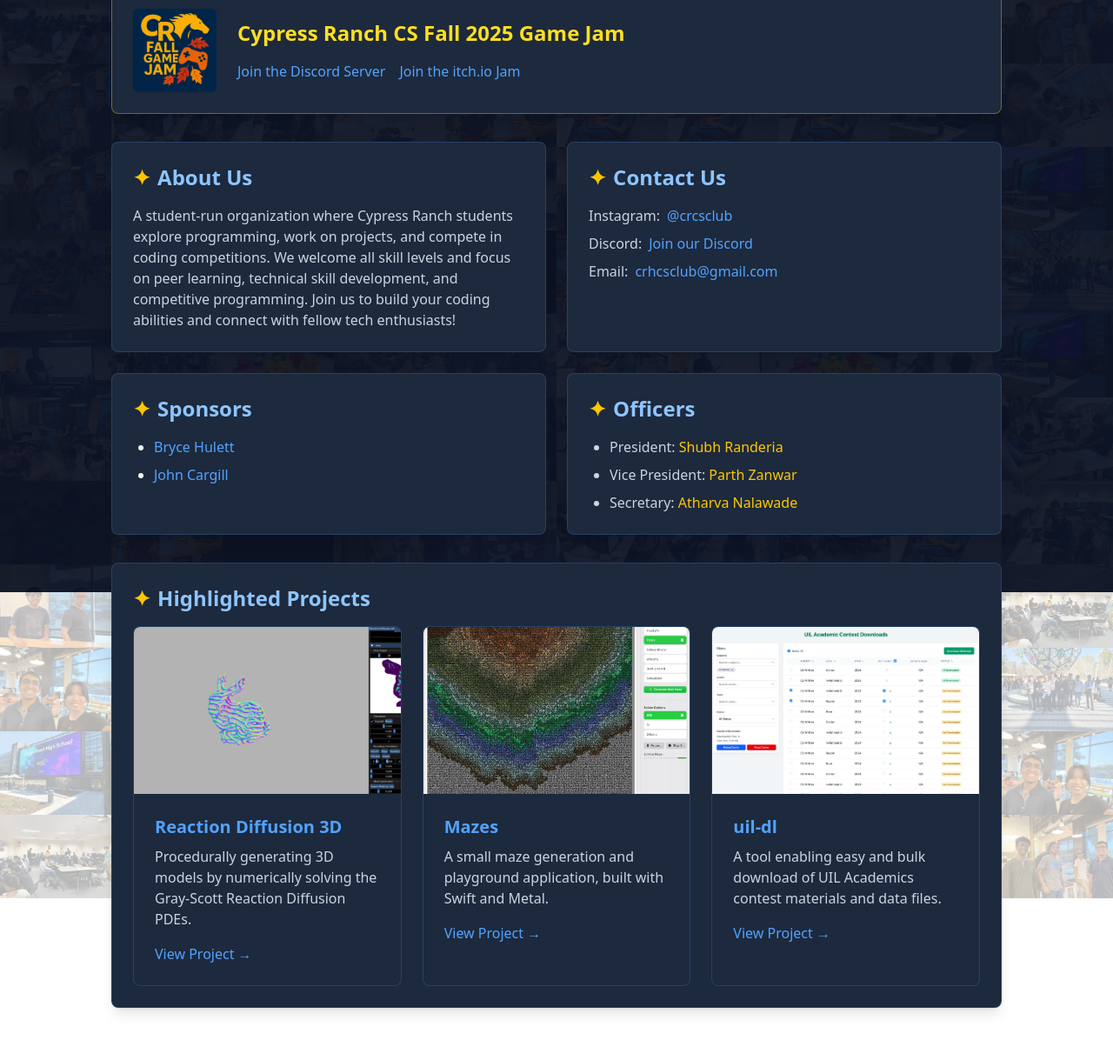
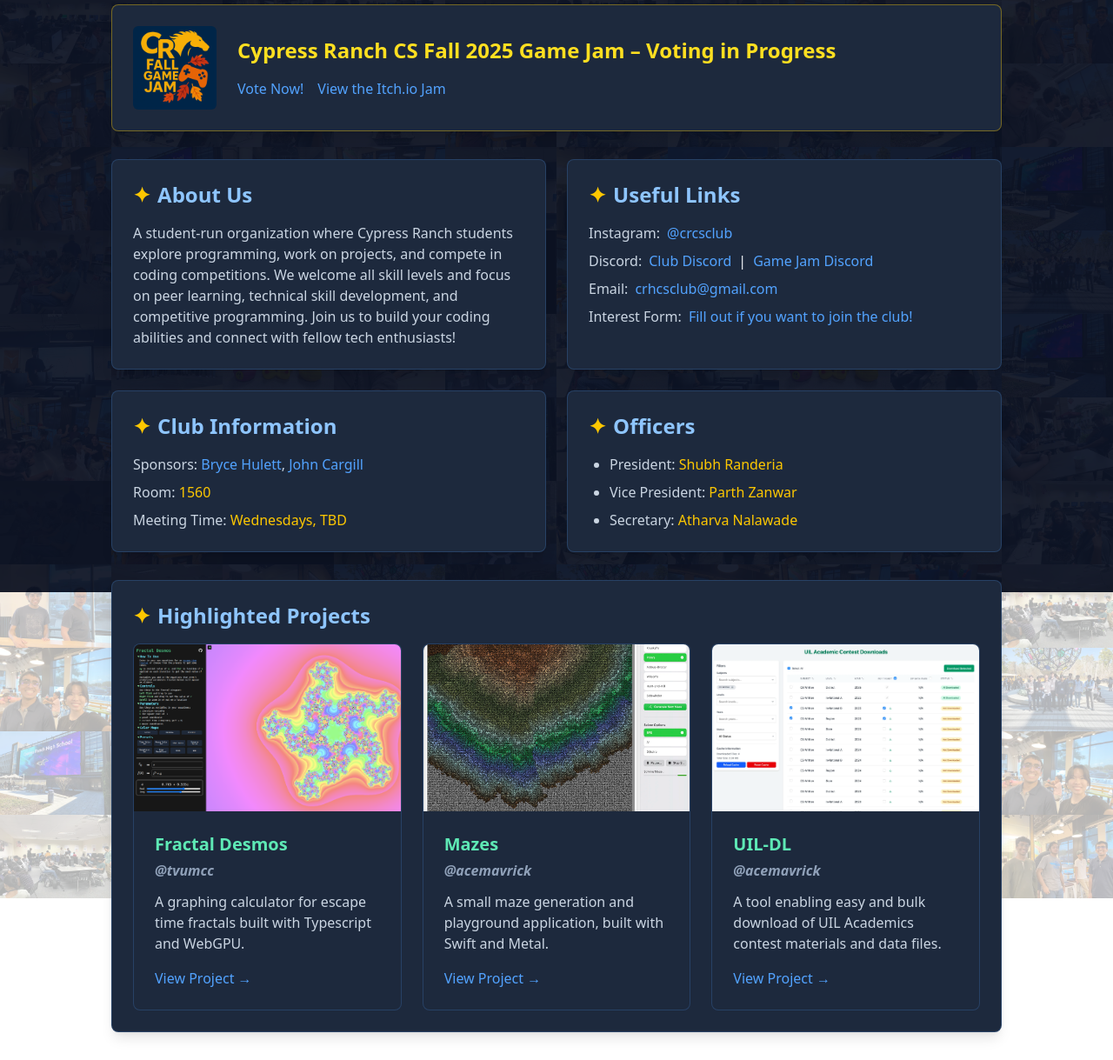
Before and after one commit to cyranch-csclub/cyranch-csclub.github.io, a website: page index.html in a window 1280 px wide. Shown: the part 119-1338 px from the top of the page at 87% size. Before the commit the page ends 1310 px from the top, so only its background shows below. Drawn offline with Linux system fonts and the light colour scheme.

Commit message:
Website updates

```diff
--- a/index.html
+++ b/index.html
@@ -16,18 +16,18 @@
     <div class="fixed inset-0 z-20 bg-slate-900/80"></div>
     <!-- Content -->
     <div class="relative z-30 min-h-screen text-slate-100 p-8">
-        <h1 class="text-4xl font-bold text-blue-400 mb-8 text-center">Cypress Ranch CS Club</h1>
+        <h1 class="text-6xl font-bold text-sky-300 mb-8 text-center">Cypress Ranch CS Club</h1>
 
         <div class="max-w-5xl mx-auto space-y-8">
-            <!-- Game Jam Banner -->
+            <!-- Banner -->
             <div class="bg-slate-800 p-6 rounded-lg shadow-lg border border-yellow-400/40 hover:border-yellow-400/60 transition-colors flex items-center gap-6">
                 <img src="images/gamejam_icon.png" alt="Game Jam Icon" class="w-24 h-24 rounded-md">
                 <div class="flex-1">
-                    <h2 class="text-2xl font-semibold text-yellow-300 mb-2">Cypress Ranch CS Fall 2025 Game Jam</h2>
+                    <h2 class="text-2xl font-semibold text-yellow-300 mb-2">Cypress Ranch CS Fall 2025 Game Jam – Voting in Progress</h2>
                     <p class="text-slate-300 mb-4">   </p>
                     <div class="flex items-center gap-4">
-                        <a href="https://discord.gg/JsRVnsem" class="text-blue-400 hover:text-yellow-400 transition-colors">Join the Discord Server</a>
-                        <a href="https://itch.io/jam/crcs-fall-2025" class="text-blue-400 hover:text-yellow-400 transition-colors">Join the itch.io Jam</a>
+                        <a href="https://forms.gle/ZvVginM6NRRPH3dW9" class="text-blue-400 hover:text-yellow-400 transition-colors">Vote Now!</a>
+                        <a href="https://itch.io/jam/crcs-fall-2025" class="text-blue-400 hover:text-yellow-400 transition-colors">View the Itch.io Jam</a>
                     </div>
                 </div>
             </div>
@@ -42,10 +42,10 @@
                     <p class="text-slate-300">A student-run organization where Cypress Ranch students explore programming, work on projects, and compete in coding competitions. We welcome all skill levels and focus on peer learning, technical skill development, and competitive programming. Join us to build your coding abilities and connect with fellow tech enthusiasts!</p>
                 </div>
 
-                <!-- contact us (top right) -->
+                <!-- Useful Links (top right) -->
                 <div class="bg-slate-800 p-6 rounded-lg shadow-lg h-full border border-blue-400/20 hover:border-blue-400/40 transition-colors">
                     <h2 class="text-2xl font-semibold text-blue-300 mb-4 flex items-center gap-2">
-                        <span class="text-yellow-400">✦</span> Contact Us
+                        <span class="text-yellow-400">✦</span> Useful Links
                     </h2>
                     <ul class="space-y-2">
                         <li class="flex items-center gap-2">
@@ -54,11 +54,19 @@
                         </li>
                         <li class="flex items-center gap-2">
                             <span class="text-slate-300">Discord:</span>
-                            <a href="https://discord.gg/ccEptbzSh3" class="text-blue-400 hover:text-yellow-400 transition-colors">Join our Discord</a>
+                            <a href="https://discord.gg/ccEptbzSh3" class="text-blue-400 hover:text-yellow-400 transition-colors">Club Discord</a>
+                             |
+                            <a href="https://discord.gg/JsRVnsem" class="text-blue-400 hover:text-yellow-400 transition-colors">Game Jam Discord</a>
                         </li>
                         <li class="flex items-center gap-2">
                             <span class="text-slate-300">Email:</span>
                             <a href="mailto:crhcsclub@gmail.com" class="text-blue-400 hover:text-yellow-400 transition-colors">crhcsclub@gmail.com</a>
+                        </li>
+                        <li class="flex items-center gap-2">
+                            <span class="text-slate-300">Interest Form:</span>
+                            <a href="https://forms.gle/cRLrUrvyrxmbt6zd6" class="text-blue-400 hover:text-yellow-400 transition-colors">
+                                Fill out if you want to join the club!
+                            </a>
                         </li>
                     </ul>
                 </div>
@@ -66,16 +74,19 @@
                 <!-- sponsors (bottom right) -->
                 <div class="bg-slate-800 p-6 rounded-lg shadow-lg h-full border border-blue-400/20 hover:border-blue-400/40 transition-colors">
                     <h2 class="text-2xl font-semibold text-blue-300 mb-4 flex items-center gap-2">
-                        <span class="text-yellow-400">✦</span> Sponsors
+                        <span class="text-yellow-400">✦</span> Club Information
                     </h2>
-                    <ul class="list-disc space-y-2 pl-6">
-                        <li>
-                            <a href="mailto:bryce.hulett@cfisd.net" class="text-blue-400 hover:text-yellow-400 transition-colors">Bryce Hulett</a>
-                        </li>
-                        <li>
-                            <a href="mailto:john.cargill@cfisd.net" class="text-blue-400 hover:text-yellow-400 transition-colors">John Cargill</a>
-                        </li>
-                    </ul>
+                    <p class="text-slate-300">
+                        Sponsors:
+                        <a href="mailto:bryce.hulett@cfisd.net" class="text-blue-400 hover:text-yellow-400 transition-colors">Bryce Hulett</a>,
+                        <a href="mailto:john.cargill@cfisd.net" class="text-blue-400 hover:text-yellow-400 transition-colors">John Cargill</a>
+                    </p>
+                    <p class="text-slate-300 mt-2">
+                        Room: <span class="text-yellow-400">1560</span>
+                    </p>
+                    <p class="text-slate-300 mt-2">
+                        Meeting Time: <span class="text-yellow-400">Wednesdays, TBD</span>
+                    </p>
                 </div>
 
                 <!-- officers (bottom left) -->
@@ -84,7 +95,8 @@
                         <span class="text-yellow-400">✦</span> Officers
                     </h2>
                     <ul class="space-y-2 text-slate-300 list-disc pl-6">
-                        <li>President: <span class="text-yellow-400">Shubh Randeria</span></li>
+                        <li>President: <span class="text-yellow-400">
+                            <a href="https://acemavrick.github.io/" class="hover:underline">Shubh Randeria</a></span></li>
                         <li>Vice President: <span class="text-yellow-400">Parth Zanwar</span></li>
                         <li>Secretary: <span class="text-yellow-400">Atharva Nalawade</span></li>
                     </ul>
@@ -98,18 +110,24 @@
                 </h2>
                 <div class="grid grid-cols-1 md:grid-cols-3 gap-6">
                     <div class="relative bg-slate-800 rounded-lg overflow-hidden group border border-blue-400/20 hover:border-blue-400/40 transition-colors">
-                        <img src="images/projects/rdf3d.webp" alt="Project thumbnail" class="w-full h-48 object-cover">
+                        <img src="images/projects/fractaldesmos.png" alt="Project thumbnail" class="w-full h-48 object-cover object-left">
                         <div class="p-6">
-                            <h3 class="text-xl font-semibold text-blue-400 mb-2">Reaction Diffusion 3D</h3>
-                            <p class="text-slate-300 mb-4">Procedurally generating 3D models by numerically solving the Gray-Scott Reaction Diffusion PDEs.</p>
-                            <a href="https://github.com/tvumcc/reaction-diffusion-3D" target="_blank" rel="noopener noreferrer" class="inline-block text-blue-400 hover:text-yellow-400 transition-colors">View Project →</a>
+                            <h3 class="text-xl font-semibold text-emerald-300 mb-1">Fractal Desmos</h3>
+                            <p class="font-semibold italic text-slate-400 mb-3">
+                                <a href="https://github.com/tvumcc" target="_blank" rel="noopener noreferrer" class="hover:text-yellow-400 transition-colors">@tvumcc</a>
+                            </p>
+                            <p class="text-slate-300 mb-4">A graphing calculator for escape time fractals built with Typescript and WebGPU.</p>
+                            <a href="https://tvumcc.github.io/fractal-desmos/" target="_blank" rel="noopener noreferrer" class="inline-block text-blue-400 hover:text-yellow-400 transition-colors">View Project →</a>
                         </div>
                     </div>
 
                     <div class="relative bg-slate-800 rounded-lg overflow-hidden group border border-blue-400/20 hover:border-blue-400/40 transition-colors">
                         <img src="images/projects/mazes.webp" alt="Project thumbnail" class="w-full h-48 object-cover">
                         <div class="p-6">
-                            <h3 class="text-xl font-semibold text-blue-400 mb-2">Mazes</h3>
+                            <h3 class="text-xl font-semibold text-emerald-300 mb-1">Mazes</h3>
+                            <p class="font-semibold italic text-slate-400 mb-3">
+                                <a href="https://github.com/acemavrick" target="_blank" rel="noopener noreferrer" class="hover:text-yellow-400 transition-colors">@acemavrick</a>
+                            </p>
                             <p class="text-slate-300 mb-4">A small maze generation and playground application, built with Swift and Metal.</p>
                             <a href="https://github.com/acemavrick/Mazes" target="_blank" rel="noopener noreferrer" class="inline-block text-blue-400 hover:text-yellow-400 transition-colors">View Project →</a>
                         </div>
@@ -118,9 +136,12 @@
                     <div class="relative bg-slate-800 rounded-lg overflow-hidden group border border-blue-400/20 hover:border-blue-400/40 transition-colors">
                         <img src="images/projects/uildl.webp" alt="Project thumbnail" class="w-full h-48 object-cover">
                         <div class="p-6">
-                            <h3 class="text-xl font-semibold text-blue-400 mb-2">uil-dl</h3>
+                            <h3 class="text-xl font-semibold text-emerald-300 mb-1">UIL-DL</h3>
+                            <p class="font-semibold italic text-slate-400 mb-3">
+                                <a href="https://acemavrick.github.io/" target="_blank" rel="noopener noreferrer" class="hover:text-yellow-400 transition-colors">@acemavrick</a>
+                            </p>
                             <p class="text-slate-300 mb-4">A tool enabling easy and bulk download of UIL Academics contest materials and data files.</p>
-                            <a href="https://github.com/acemavrick/uil-dl" target="_blank" rel="noopener noreferrer" class="inline-block text-blue-400 hover:text-yellow-400 transition-colors">View Project →</a>
+                            <a href="https://acemavrick.github.io/uil-dl/" target="_blank" rel="noopener noreferrer" class="inline-block text-blue-400 hover:text-yellow-400 transition-colors">View Project →</a>
                         </div>
                     </div>
                 </div>
```
Also changed, not shown: css/out.css, images/projects/fractaldesmos.png (added), images/projects/rdf3d.webp (deleted).
